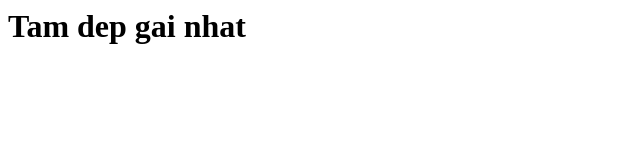
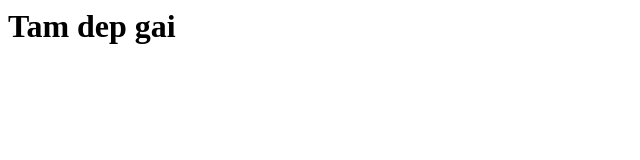
Before and after one commit to LMTam31/footbal, a plain HTML site: page index.html in a window 1280 px wide. Shown: the whole page, without its empty margins (0-640 px from the left). Drawn offline with Linux system fonts and the light colour scheme.

Commit message:
Update index.html

```diff
--- a/index.html
+++ b/index.html
@@ -1 +1 @@
-<h1>Tam dep gai nhat</h1>
+<h1>Tam dep gai</h1>
```
